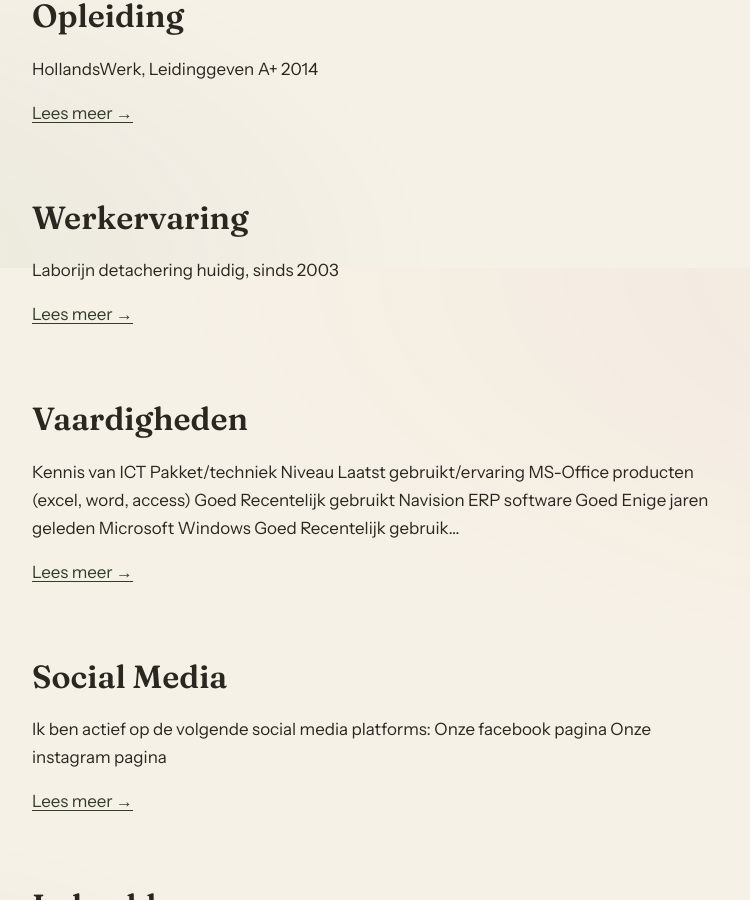
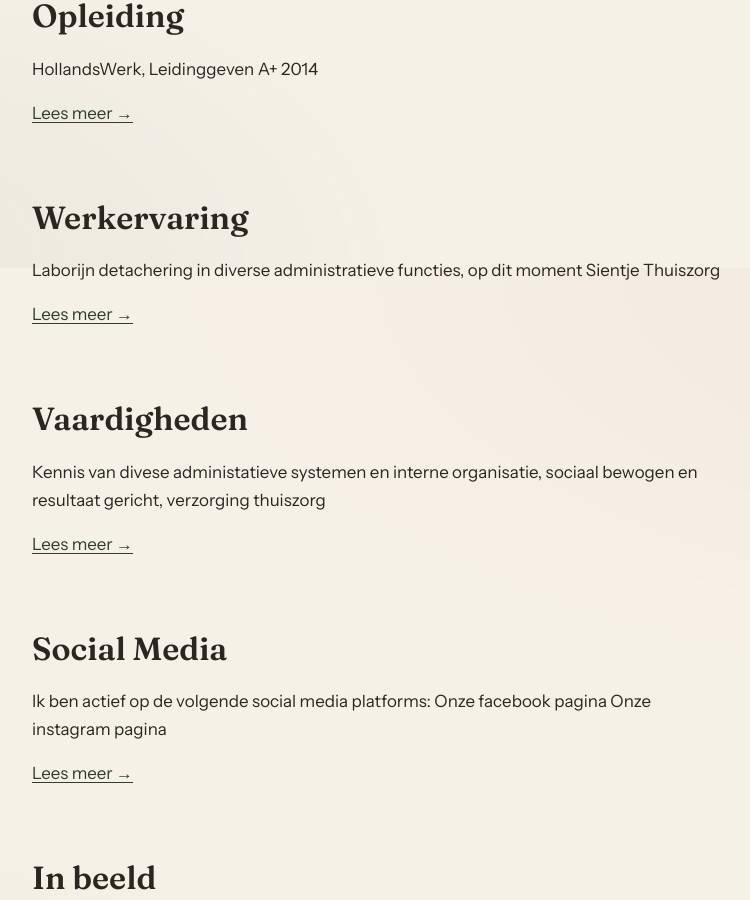
Before and after one commit to alexscheffer/familiescheffer, a Jekyll site: the page built from arjan.html, in a window 1280 px wide and 900 px high, scrolled down 632 px. Shown: the whole window, without its empty margins (196-946 px from the left). Built offline with Jekyll 4.4.1, drawn with Linux system fonts in a browser that asks for light colours.

Commit message:
init 2026.06.05.16.30

```diff
--- a/alex.html
+++ b/alex.html
@@ -27,13 +27,13 @@ permalink: /alex/
 
   <section class="section">
     <h2>Werkervaring</h2>
-    <p>Bonebakker B.V.</p>
+    <p>Detacom Retail Software, MuldersGroep, Bonebakker IT | Bantip</p>
     <p><a href="{{ '/alex/werkervaring/' | relative_url }}">Lees meer &rarr;</a></p>
   </section>
 
   <section class="section">
     <h2>Vaardigheden</h2>
-    <p>Kennis van ICT Pakket/techniek Niveau Laatst gebruikt/ervaring MS-Office producten (excel, word, access) Expert Recentelijk gebruikt Accountview Enige ervaring Tijdens opleiding Exact Enige ervaring Tijdens opleiding en…</p>
+    <p>Diverse programmeertalen, algemene kennis van ICT, projectmatig en gestructureerd werken</p>
     <p><a href="{{ '/alex/vaardigheden/' | relative_url }}">Lees meer &rarr;</a></p>
   </section>
 
--- a/alex/ideale-werkgever.html
+++ b/alex/ideale-werkgever.html
@@ -24,6 +24,5 @@ permalink: /alex/ideale-werkgever/
     <p>… vindt zelfontwikkeling belangrijk en stimuleert dit</p>
     <p>… waardeert mijn inzet met een passend salaris en goede secundaire arbeidsvoorwaarden</p>
     <p>… begrijpt dat er een goede balans moet zijn tussen werk en privé</p>
-<p><strong>Mijn ideale werkgever, die heb ik sinds 1 januari 2022 gevonden in de hoedanigheid van Bonebakker B.V.</strong></p>
   </section>
 </main>
--- a/arjan.html
+++ b/arjan.html
@@ -27,13 +27,13 @@ permalink: /arjan/
 
   <section class="section">
     <h2>Werkervaring</h2>
-    <p>Laborijn detachering huidig, sinds 2003</p>
+    <p>Laborijn detachering in diverse administratieve functies, op dit moment Sientje Thuiszorg</p>
     <p><a href="{{ '/arjan/werkervaring/' | relative_url }}">Lees meer &rarr;</a></p>
   </section>
 
   <section class="section">
     <h2>Vaardigheden</h2>
-    <p>Kennis van ICT Pakket/techniek Niveau Laatst gebruikt/ervaring MS-Office producten (excel, word, access) Goed Recentelijk gebruikt Navision ERP software Goed Enige jaren geleden Microsoft Windows Goed Recentelijk gebruik…</p>
+    <p>Kennis van divese administatieve systemen en interne organisatie, sociaal bewogen en resultaat gericht, verzorging thuiszorg</p>
     <p><a href="{{ '/arjan/vaardigheden/' | relative_url }}">Lees meer &rarr;</a></p>
   </section>
 
--- a/arjan/social-media.html
+++ b/arjan/social-media.html
@@ -24,6 +24,11 @@ permalink: /arjan/social-media/
     <tr>
       <td><img src="{{ '/images/site/style/insta-icon.png' | relative_url }}" alt="" width="59" height="59" /></td>
       <td><a href="https://www.instagram.com/schefferkoster/?hl=nl" target="_blank" rel="noopener noreferrer">Onze instagram pagina</a></td>
+
+    </tr>
+    <tr>
+      <td><img src="{{ '/images/site/style/Linkedin_Icon.png' | relative_url }}" alt="" width="59" height="59" /></td>
+      <td><a href="https://www.linkedin.com/in/arjan-scheffer-koster-91a606316/" target="_blank" rel="noopener noreferrer">Mijn LinkedIn pagina</a></td>
     </tr>
   </tbody>
 </table>
```
Lines whose indentation alone changed are shown as unchanged.
